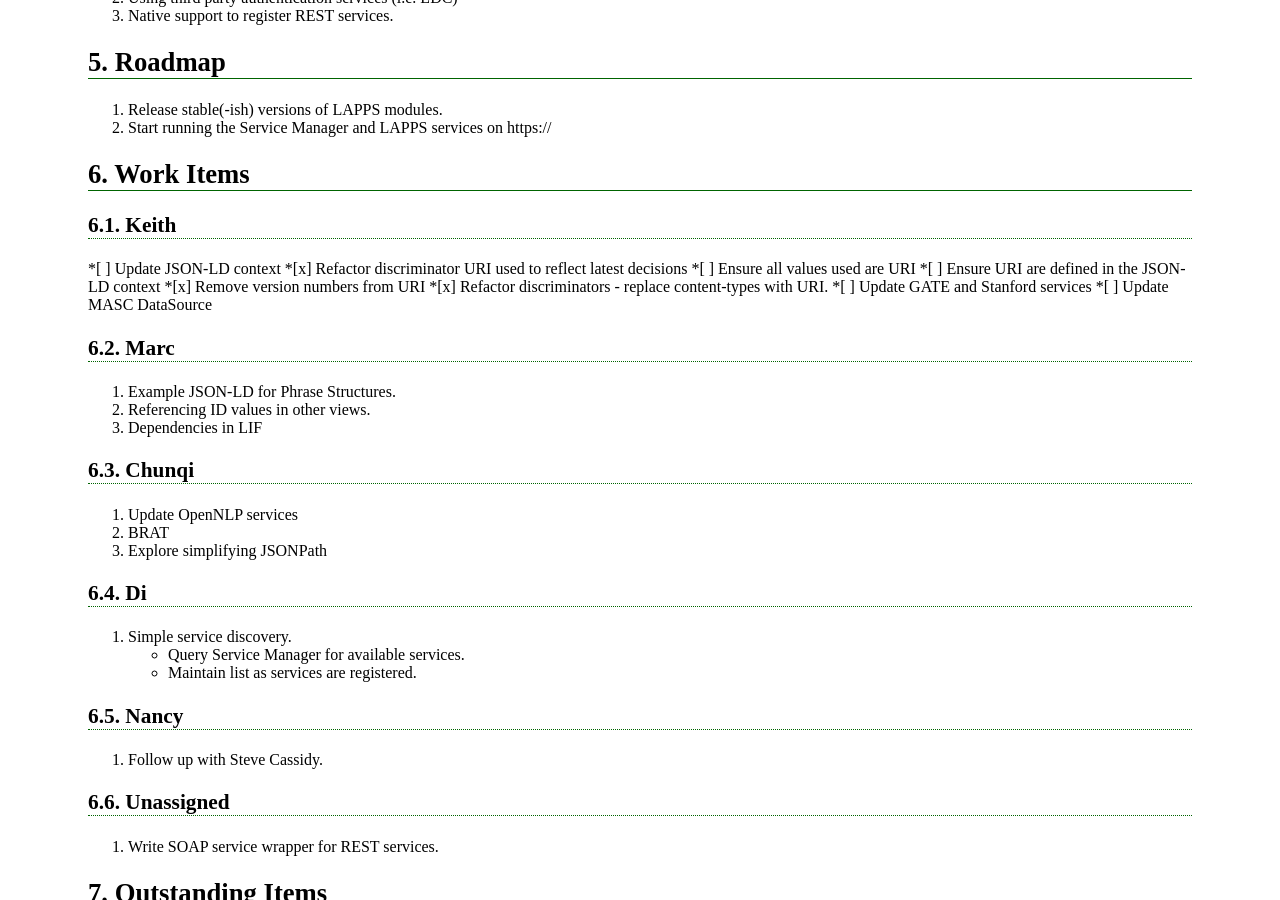
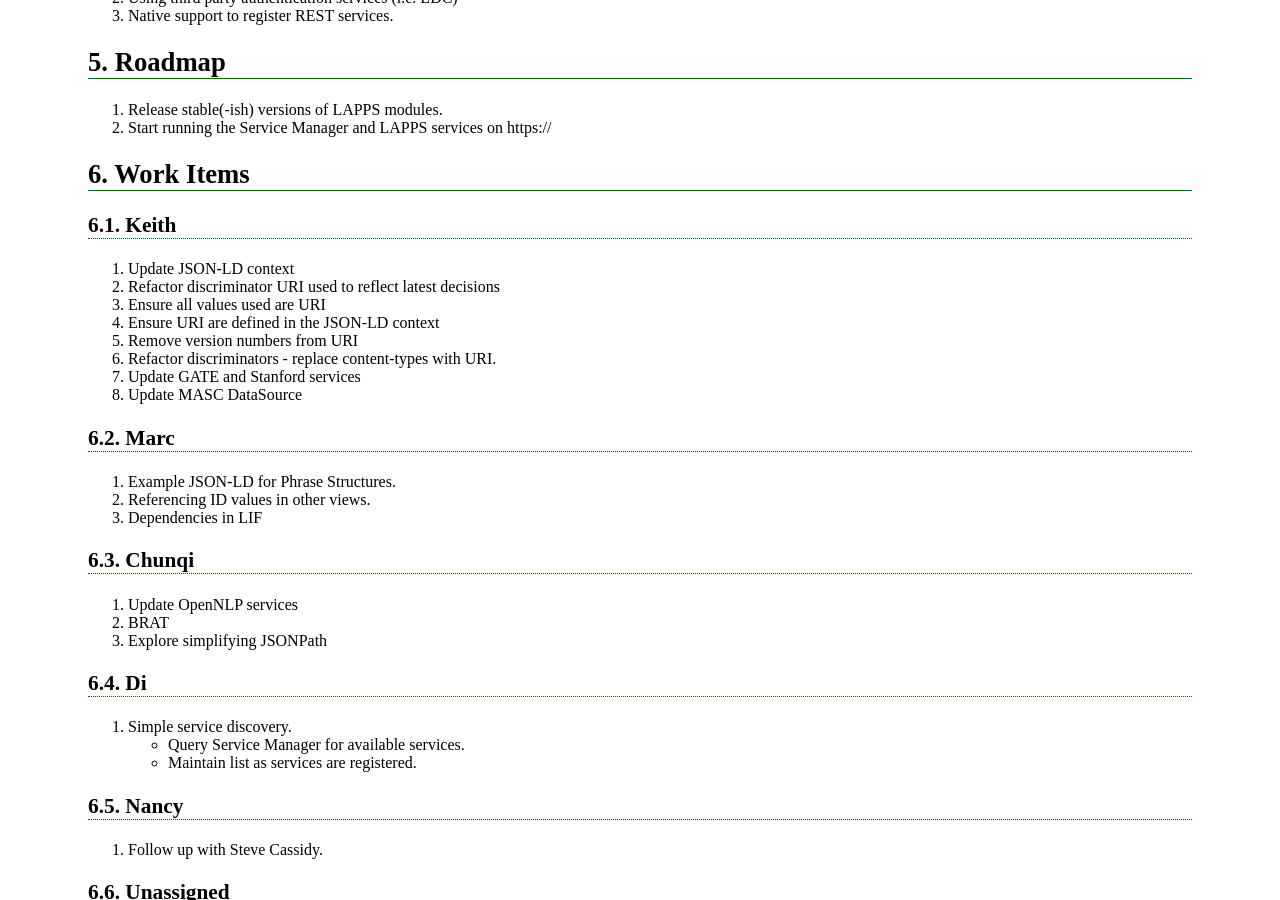
Before and after one commit to lapps/lapps.github.io, a Jekyll site: the page built from Summary2014-10-03.md, in a window 1280 px wide and 900 px high, scrolled down 1792 px. Built offline with Jekyll 4.4.1, drawn with Linux system fonts in a browser that asks for light colours; part of the change alters nothing that is shown.

```diff
--- a/Summary2014-10-03.md
+++ b/Summary2014-10-03.md
@@ -112,14 +112,14 @@ requirements.
 
 ### Keith
 
-*[ ] Update JSON-LD context
-*[x] Refactor discriminator URI used to reflect latest decisions
-*[ ] Ensure all values used are URI
-*[ ] Ensure URI are defined in the JSON-LD context
-*[x] Remove version numbers from URI
-*[x] Refactor discriminators - replace content-types with URI.
-*[ ] Update GATE and Stanford services
-*[ ] Update MASC DataSource
+1. Update JSON-LD context
+1. Refactor discriminator URI used to reflect latest decisions
+1. Ensure all values used are URI
+1. Ensure URI are defined in the JSON-LD context
+1. Remove version numbers from URI
+1. Refactor discriminators - replace content-types with URI.
+1. Update GATE and Stanford services
+1. Update MASC DataSource
 
 ### Marc
 
```
